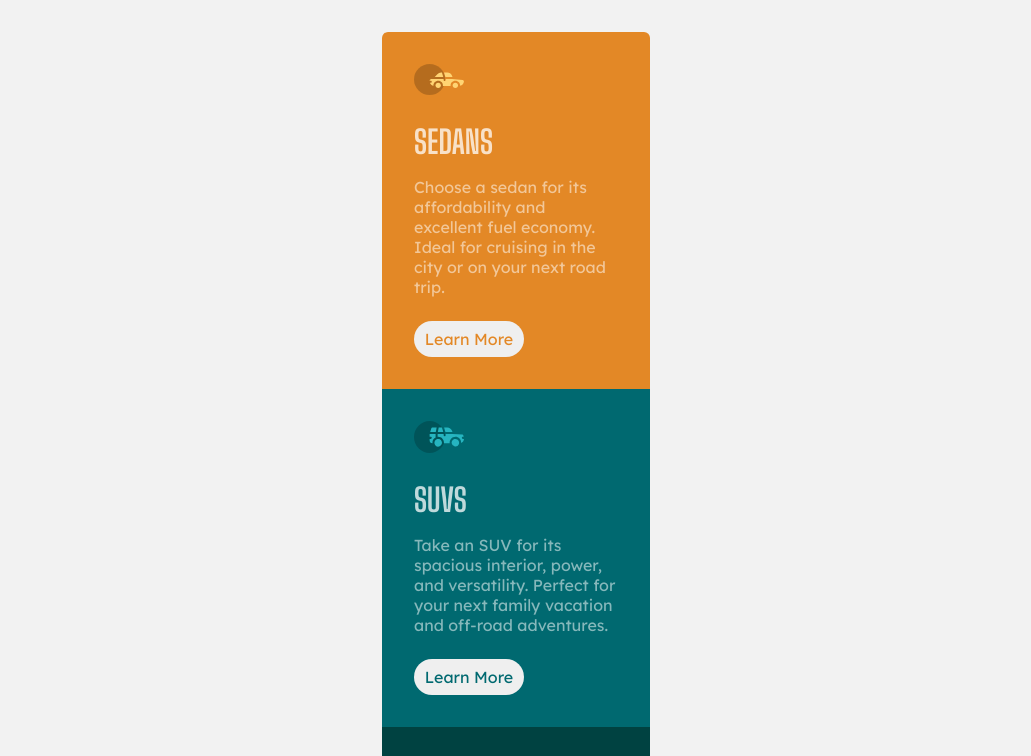
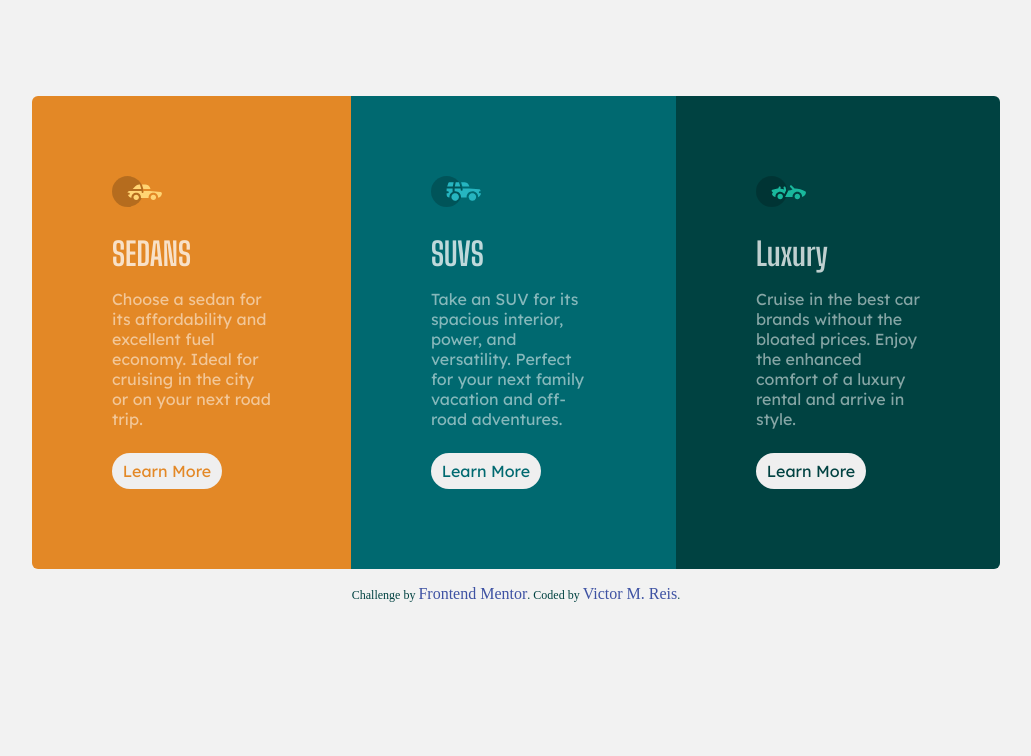
Before and after one commit to victormreis/3-column_preview, a plain HTML site: page index.html in a window 1280 px wide. Shown: the top 756 px of the page, without its empty margins (124-1155 px from the left). Drawn offline with Linux system fonts and the light colour scheme.

Commit message:
Complete CSS and Responsive mode

```diff
--- a/style.css
+++ b/style.css
@@ -101,7 +101,8 @@ body {
 
   #btn1 {
 
-    color:var(--orange)
+    color:var(--orange);
+
   }
 
   #btn2 {
@@ -112,3 +113,51 @@ body {
 
     color: var(--darkcyan);
   }
+
+
+  /* ===== RESPONSIVE =============*/
+
+  @media (min-width: 1000px) {
+
+   body{
+     width: 1000px;
+     padding-top: 4rem;
+
+   }
+
+    .cards{
+      display: flex;
+      max-width: fit-content;
+    }
+
+    .cards .sedans {
+      padding: 5rem;
+      border-radius: 6px 0 0 6px;
+
+    }
+    .cards .suvs {
+      padding: 5rem;
+    }
+    .cards .luxury {
+      padding: 5rem;
+      border-radius: 0 6px 6px 0px;
+    }
+
+    .attribution{
+      margin-top: 1rem;
+      color: var(--darkcyan);
+    }
+
+
+    #btn1:hover, #btn2:hover, #btn3:hover {
+      cursor: pointer;
+      color: white;
+      background: transparent;
+      border-style: solid;
+      border-color: white;
+
+
+      transition: 0.2s;
+    }
+
+  }
```
Also changed, not shown: 1 other file.
